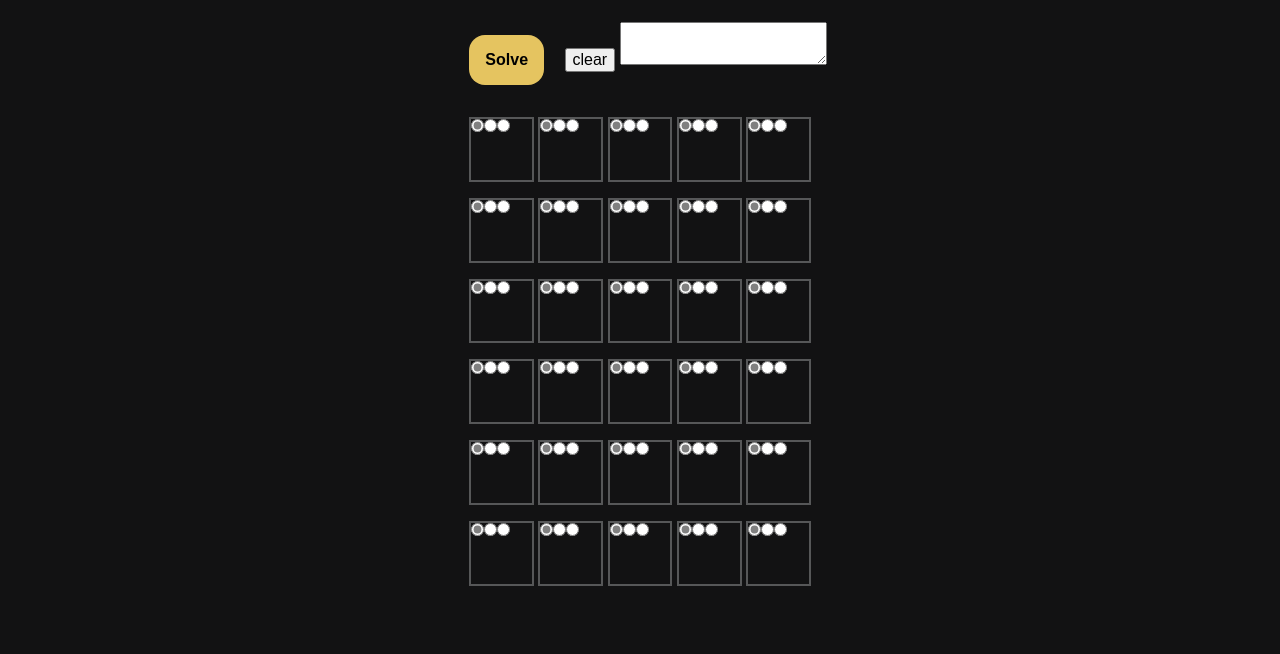
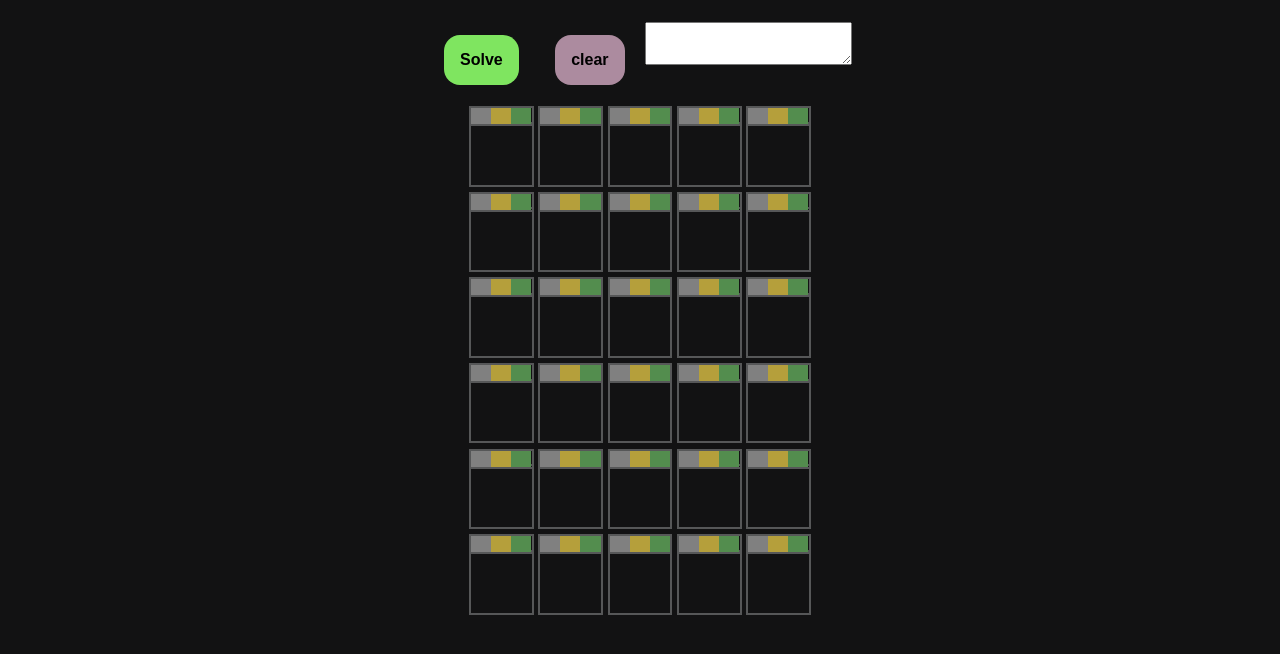
Before and after one commit to jmeit/bad-wordle, a plain HTML site: page index.html in a window 1280 px wide. Shown: the part 70-724 px from the top of the page. Drawn offline with Linux system fonts and the light colour scheme.

Commit message:
Textarea resizing
Styled radio buttons

```diff
--- a/css/main.css
+++ b/css/main.css
@@ -97,17 +97,22 @@ body {
   border-bottom: 1px solid #4A4A4A;
 }
 
+#reset,
 #submit {
-  background: #e5c460;
+  background: #7fe560;
   border: 0;
   padding: 1em;
   border-radius: 1em;
   font-weight: bold;
   margin: 1em;
 }
+#reset {
+  background: #ac8b9f;
+}
 
 .tiles {
   padding: 0;
+  margin: 1.3rem auto;
 }
 .tile {
   border: 2px solid #565758;
@@ -145,21 +150,25 @@ body {
 
 .status-selector-wrap {
   position: absolute;
-  top: 0;
-  left: 0;
-  width: 100%
+  top: -1.1rem;
+  left: -2px;
+  width: 100%;
+  border: 2px solid #565758;
 }
 .status-selector {
   float: left;
+  appearance: none;
+  width: 33%;
+  height: 1rem;
 }
 .status-selector[value=found] {
-  accent-color: rgb(83, 141, 78);
+  background-color: rgb(83, 141, 78);
 }
 .status-selector[value=lost] {
-  accent-color: rgb(181, 159, 59);
+  background-color: rgb(181, 159, 59);
 }
 .status-selector[value=exclude] {
-  accent-color: grey;
+  background-color: grey;
 }
 
 /* ==========================================================================
```
Also changed, not shown: js/main.js.
